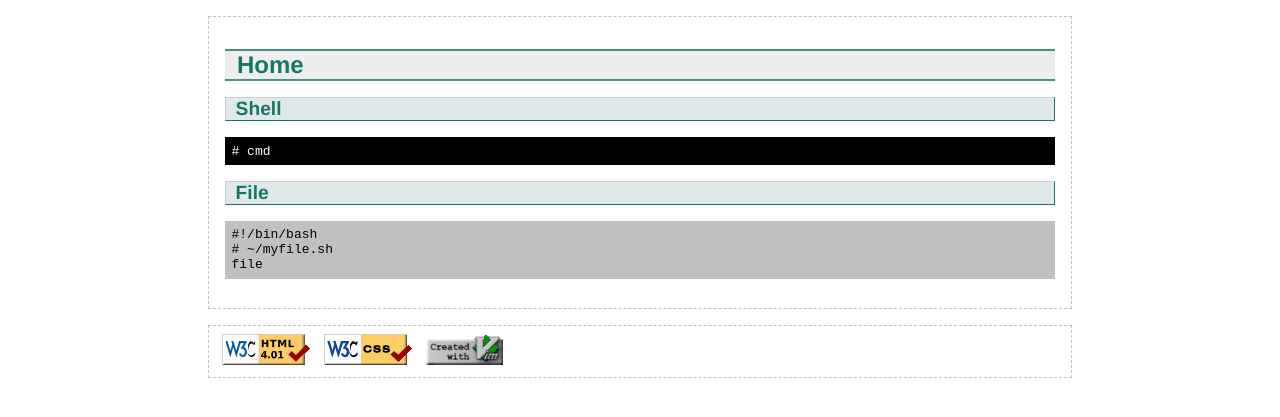
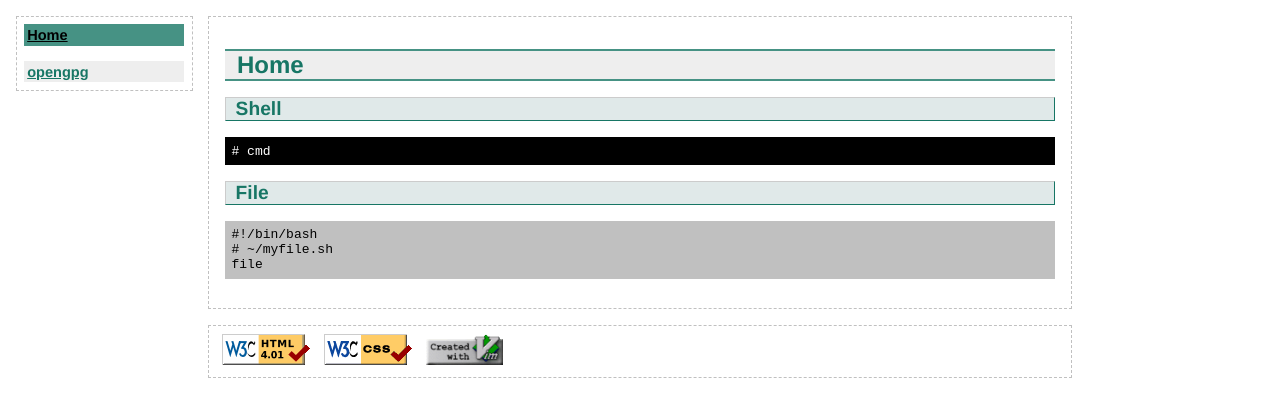
Before and after one commit to flyinggreenfrog/flyinggreenfrog.github.io, a Jekyll site: the page built from index.md, in a window 1280 px wide. Shown: the top 417 px of the page. Built offline with Jekyll 4.4.1, drawn with Linux system fonts in a browser that asks for light colours.

Commit message:
Added navigation to default layout.

```diff
--- a/_config.yml
+++ b/_config.yml
@@ -5,3 +5,8 @@ description: >-
 
 ## Build settings
 markdown: kramdown
+kramdown:
+  input: GFM
+  auto_ids: true
+  hard_wrap: false
+  syntax_highlighter: rouge
--- /dev/null
+++ b/_includes/navigation.html
@@ -0,0 +1,8 @@
+    <ul id="navigation">
+      {%- assign navigation_pages = site.html_pages | sort: "navigation_order" -%}
+      {%- for p in navigation_pages %}
+      {% if p.navigation_order -%}
+        <li><a href="{{ p.url }}" {% if p.url == page.url %}class="current"{% endif  %}>{{ p.title }}</a></li>
+        {%- endif -%}
+      {%- endfor %}
+    </ul>
--- a/_layouts/default.html
+++ b/_layouts/default.html
@@ -3,10 +3,12 @@
 <html>
 {% include header.html %}
   <body>
-    <div id="content">
-      <h1>{{ page.title }}</h1>
-{{ content }}
-    </div><!-- content -->
+{% include navigation.html %}
+<div id="content">
+<h1>{{ page.title }}</h1>
+{{ content -}}
+</div><!-- content -->
+
 {% include footer.html -%}
   </body>
 </html>
```
Also changed, not shown: index.md (+1 -0 lines), opengpg/index.md (added, +9 -0 lines).
